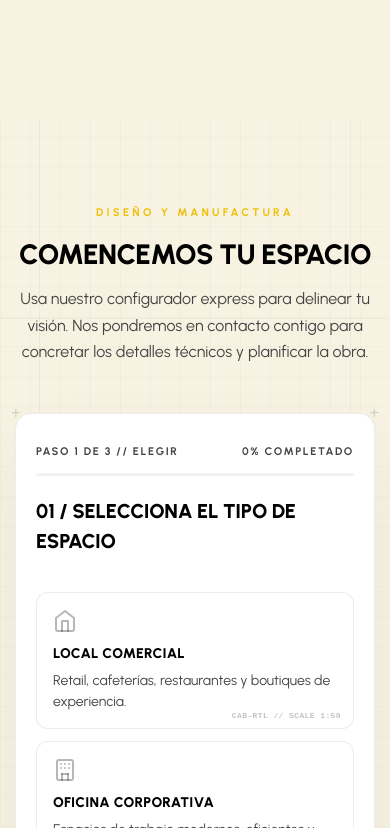
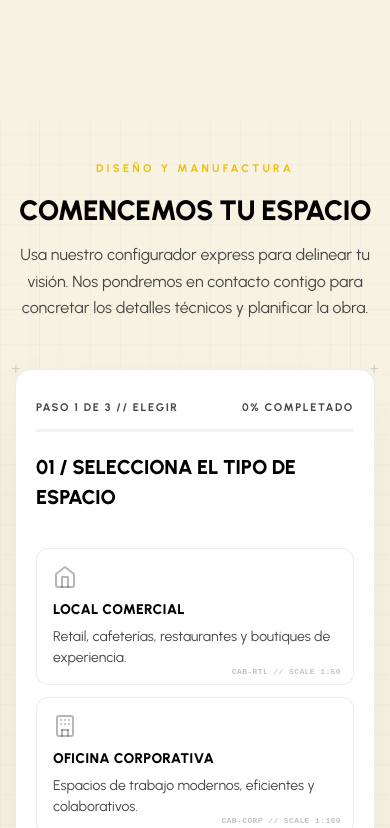
Before and after one commit to LucaFront-End/studio-cab-2, a React (Vite) app: page /servicios in a window 390 px wide. Shown: the part 6176-7004 px from the top of the page. Built offline with nearby package versions, Linux system fonts and the light colour scheme; a web font is replaced by a local one.

Commit message:
fix: reduce vertical gap between subservice gallery thumbnails and CTAConfigurator section

```diff
--- a/src/components/CTAConfigurator.css
+++ b/src/components/CTAConfigurator.css
@@ -7,7 +7,7 @@
   position: relative;
   background-color: var(--colors--theme-white);
   color: var(--colors--theme-black);
-  padding: 120px 20px;
+  padding: 60px 20px 100px;
   overflow: hidden;
   box-sizing: border-box;
 }
@@ -683,7 +683,7 @@
 
 @media (max-width: 768px) {
   .cta-configurator-section {
-    padding: 80px 15px;
+    padding: 36px 15px 60px;
   }
 
   .cta-card {
--- a/src/pages/SubserviceDetailPage.css
+++ b/src/pages/SubserviceDetailPage.css
@@ -367,7 +367,7 @@
     padding: 36px 16px 20px;
   }
   .pdv2-gallery {
-    padding: 24px 0 60px !important;
+    padding: 24px 0 20px !important;
   }
   .sub-info-heading {
     font-size: 26px;
@@ -378,7 +378,7 @@
 }
 
 /* ═══ CINEMATIC CAROUSEL GALLERY ═══ */
-.pdv2-gallery { padding: 40px 0 80px; background: var(--colors--theme-white); position: relative; overflow: hidden; }
+.pdv2-gallery { padding: 40px 0 36px; background: var(--colors--theme-white); position: relative; overflow: hidden; }
 
 .pdv2-gallery-slider {
   max-width: 1200px;
```
